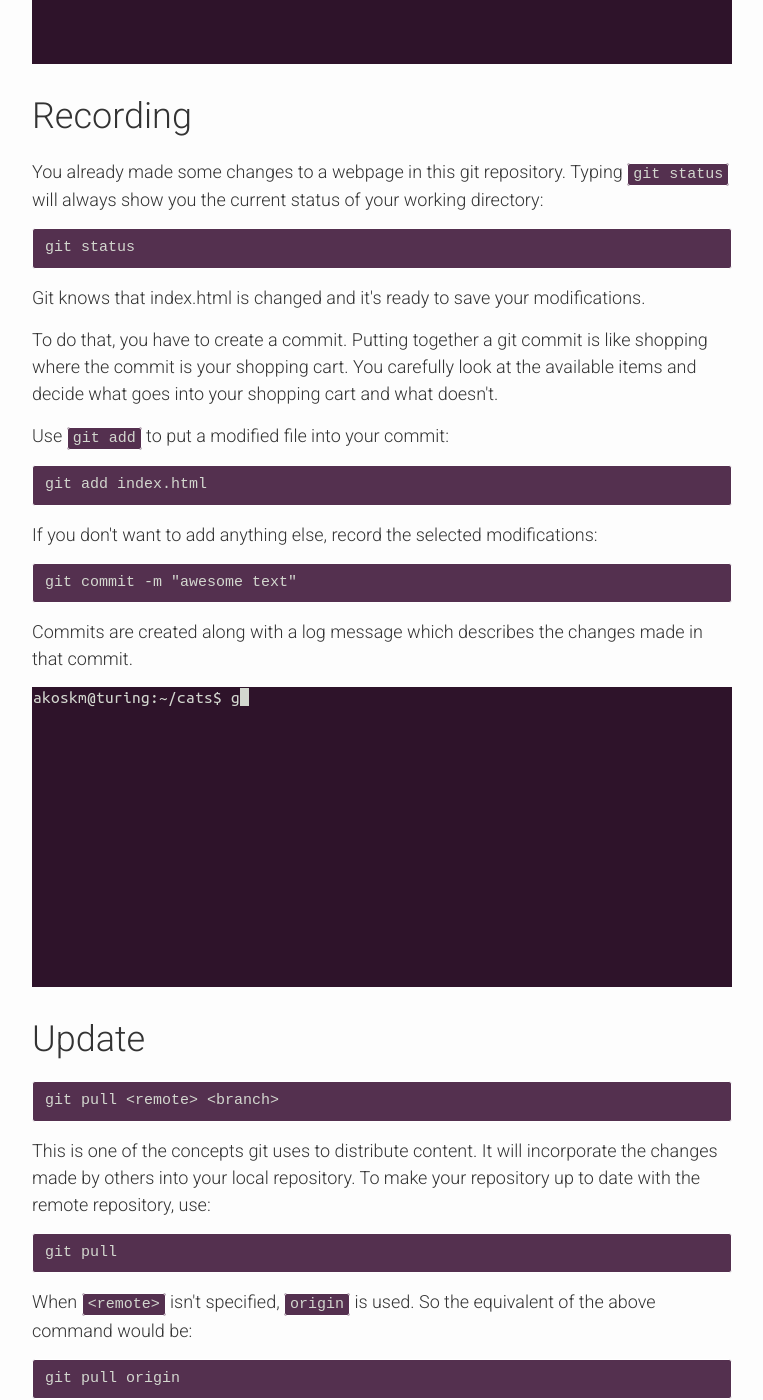
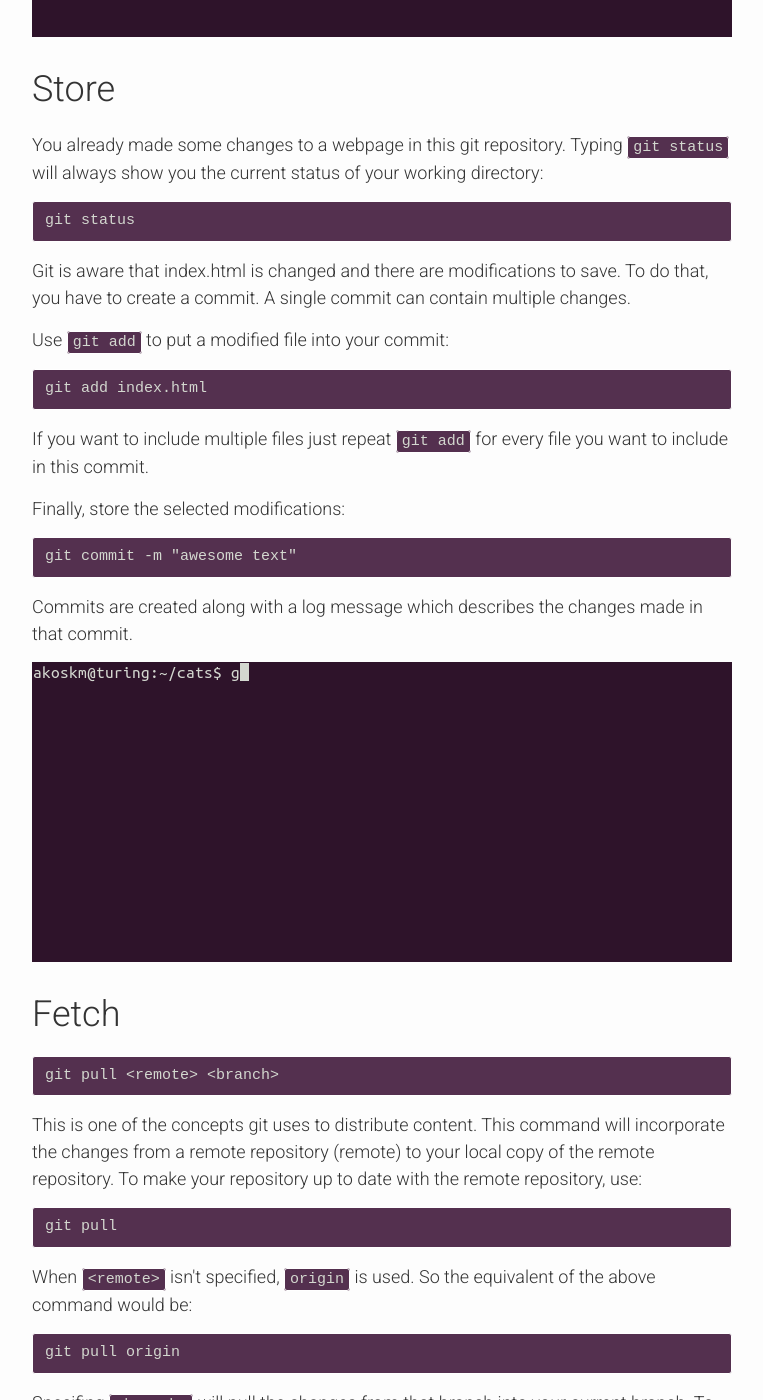
Before and after one commit to akoskm/gitforcats, a Jekyll site: the page built from index.html, in a window 1280 px wide and 1400 px high, scrolled down 883 px. Shown: the whole window, without its empty margins (258-1021 px from the left). Built offline with Jekyll 4.4.1, drawn with Linux system fonts in a browser that asks for light colours; nearby versions of some CDN libraries; some of the changed text lies outside the part shown.

Commit message:
oops section

```diff
--- a/index.html
+++ b/index.html
@@ -5,11 +5,10 @@
   <h1>Table of contents</h1>
   <ul>
     <li><a href="#basics">Basics</a></li>
-    <li><a href="#record">Recording</a></li>
-    <li><a href="#update">Update</a></li>
-    <li><a href="#share">Share</a></li>
-    <li><a href="#merge">Merge</a></li>
-    <li><a href="#undo">Undo</a></li>
+    <li><a href="#record">Store</a></li>
+    <li><a href="#update">Fetch</a></li>
+    <li><a href="#share">Update</a></li>
+    <li><a href="#undo">Oops!</a></li>
   </ul>
 
   <div class="details">
@@ -19,9 +18,9 @@
     <p>Git workflows can be divided into these main categories:</p>
 
     <ul>
-      <li><a href="#record">Recording</a> - save the changes in your repository.</li>
-      <li><a href="#update">Updating</a> - fetch down all new information from a remote repository and store it.</li>
-      <li><a href="#share">Sharing</a> - store your changes in a remote repository.</li>
+      <li><a href="#record">Store</a> - save the changes in your repository.</li>
+      <li><a href="#update">Fetch</a> - integrate the changes from a remote repository to another repository.</li>
+      <li><a href="#share">Update</a> - store your changes in a remote repository.</li>
     </ul>
 
     <p>If you don't have access to any git repository just create a fresh one to play around with. Create and open up a new directory:</p>
@@ -39,7 +38,7 @@
   </div>
 
   <a class="anchor" href name="record"></a>
-  <h1>Recording</h1>
+  <h1>Store</h1>
 
   <div class="details">
     <p>You already made some changes to a webpage in this git repository. Typing <code>git status</code> will always show you the current status of your working directory:</p>
@@ -48,14 +47,14 @@
 
 
   <div class="details">
-    <p>Git knows that index.html is changed and it's ready to save your modifications.</p>
-    <p>To do that, you have to create a commit. Putting together a git commit is like shopping where the commit is your shopping cart. You carefully look at the available items and decide what goes into your shopping cart and what doesn't.</p>
+    <p>Git is aware that index.html is changed and there are modifications to save. To do that, you have to create a commit. A single commit can contain multiple changes.</p>
   </div>
 
   <p>Use <code>git add</code> to put a modified file into your commit:</p>
   <pre>git add index.html</pre>
 
-  <p>If you don't want to add anything else, record the selected modifications:</p>
+  <p>If you want to include multiple files just repeat <code>git add</code> for every file you want to include in this commit.</p>
+  <p>Finally, store the selected modifications:</p>
   <pre>git commit -m "awesome text"</pre>
 
   <div class="details">
@@ -64,11 +63,11 @@
   </div>
 
   <a class="anchor" href name="update"></a>
-  <h1>Update</h1>
+  <h1>Fetch</h1>
   <pre>git pull &lt;remote&gt; &lt;branch&gt;</pre>
   <div class="details">
     <p>
-      This is one of the concepts git uses to distribute content. It will incorporate the changes made by others into your local repository. To make your repository up to date with the remote repository, use:
+      This is one of the concepts git uses to distribute content. This command will incorporate the changes from a remote repository (remote) to your local copy of the remote repository. To make your repository up to date with the remote repository, use:
     </p>
     <pre>git pull</pre>
     <p>When <code>&lt;remote&gt;</code> isn't specified, <code>origin</code> is used. So the equivalent of the above command would be:</p>
@@ -94,26 +93,30 @@
     </pre>
 
     <p>Both errors indicate that you have some unsaved changes that would be overwritten by the modifications made by others to the same file.</p>
-    <p>As a solution, commit your changes, then repeat the pull.</p>
+    <p>As a solution, commit your changes, then repeat <code>git pull</code>.</p>
 
 
   <a class="anchor" href name="share"></a>
   <h1>Share</h1>
   <div class="details">
     <p>
-      Like other contributors of the repository, you also want to share your changes with others. Use <code>git push</code> to update the remote repository with your changes.
+      Like other contributors of a repository, you probably want to share your changes with others. Use <code>git push</code> to update the remote repository with your changes.
     </p>
   </div>
   <pre>git push origin</pre>
 
-  <a class="anchor" href name="merge"></a>
-  <h1>Merge</h1>
-  <div class="details">
-  </div>
-  <pre>git merge new-feature</pre>
+  <a class="anchor" href name="undo"></a>
+  <h1>Oops!</h1>
+    <p>There is a typo in your last commit message and you want to correct it:</p>
+    <pre>git commit --amend</pre>
+    <div class="details">
+      <p>Note that this won't work if you already pushed this commit to the remote repository.</p>
+    </div>
 
-  <a class="anchor" href name="undo"></a>
-  <h1>Undo</h1>
-  <div class="details">
-  </div>
-  <pre>git reset HEAD~1</pre>
+    <p>You already created a commit and forgot to include all the files you wanted. Reset your previous commit by:</p>
+    <pre>git reset HEAD~1</pre>
+    <div class="details">
+      <p>You'll still have the changes made in this commit, only the files become uncommited.
+      Repeat <code>git add</code> and <code>git commit</code> to create a new commit.
+      Won't work if you already pushed this commit to the remote repository.</p>
+    </div>
```
